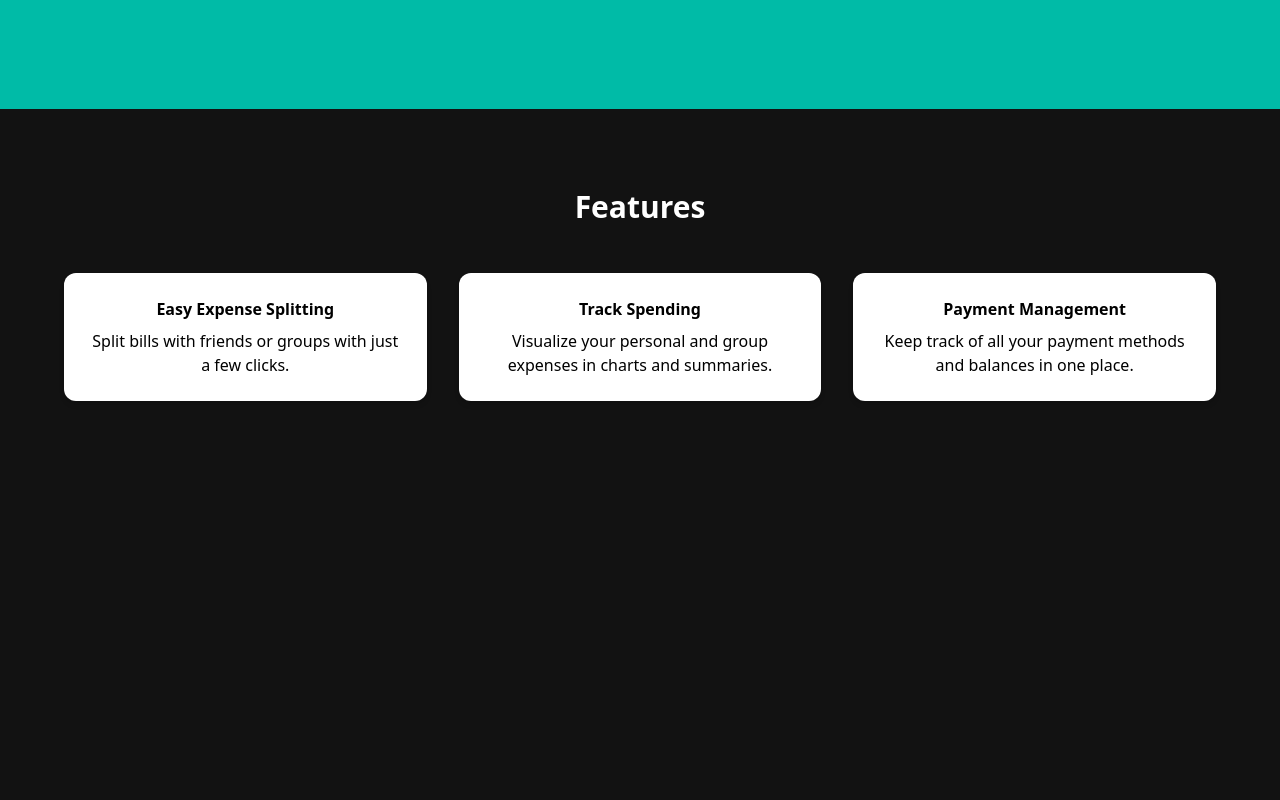
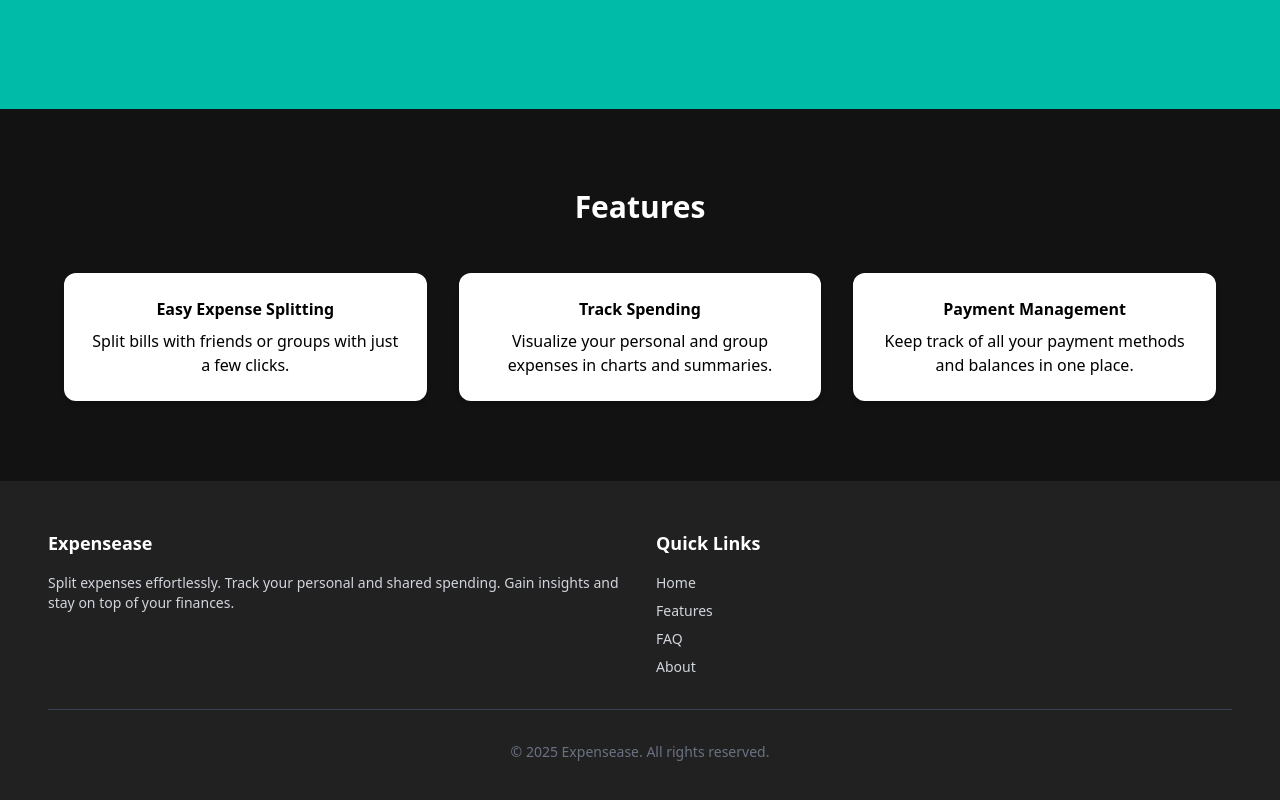
Before and after one commit to praneelbora/expensease, a React (Vite) app in the folder website/: page / in a window 1280 px wide. Shown: the part 429-1229 px from the top of the page. Before the commit the page ends 910 px from the top, so only its background shows below. Built offline with nearby package versions, Linux system fonts and the light colour scheme; no server answers.

Commit message:
UI Fixes, Add Footer

```diff
--- /dev/null
+++ b/website/src/components/Footer.jsx
@@ -0,0 +1,85 @@
+import { Twitter } from "lucide-react";
+import React from "react";
+import { Link } from "react-router-dom";
+
+const Footer = () => {
+    return (
+        <footer className="bg-[#212121] text-gray-300 py-12 px-12">
+            <div className="max-w-full flex flex-col md:flex-row gap-8 justify-between">
+                {/* About Section */}
+                <div className="flex-1">
+                    <h3 className="text-white text-lg font-semibold mb-4">Expensease</h3>
+                    <p className="text-sm">
+                        Split expenses effortlessly. Track your personal and shared spending. Gain insights and stay on top of your finances.
+                    </p>
+                </div>
+
+                {/* Links Section */}
+                <div className="flex-1">
+                    <h3 className="text-white text-lg font-semibold mb-4">Quick Links</h3>
+                    <ul className="space-y-2 text-sm">
+                        <li>
+                            <Link to="/" className="hover:text-white transition">
+                                Home
+                            </Link>
+                        </li>
+                        <li>
+                            <Link to="/features" className="hover:text-white transition">
+                                Features
+                            </Link>
+                        </li>
+                        <li>
+                            <Link to="/faq" className="hover:text-white transition">
+                                FAQ
+                            </Link>
+                        </li>
+                        <li>
+                            <Link to="/about" className="hover:text-white transition">
+                                About
+                            </Link>
+                        </li>
+                    </ul>
+                </div>
+
+
+                {/* <div>
+          <h3 className="text-white text-lg font-semibold mb-4">Connect</h3>
+          <div className="flex gap-4 text-xl">
+            <a
+              href="https://twitter.com/expensease"
+              target="_blank"
+              rel="noopener noreferrer"
+              className="hover:text-white transition"
+            >
+              <svg xmlns="http://www.w3.org/2000/svg" x="0px" y="0px" width="30" height="30" viewBox="0 0 50 50" style={{ fill: "#FFFFFF" }}>
+<path d="M 11 4 C 7.1456661 4 4 7.1456661 4 11 L 4 39 C 4 42.854334 7.1456661 46 11 46 L 39 46 C 42.854334 46 46 42.854334 46 39 L 46 11 C 46 7.1456661 42.854334 4 39 4 L 11 4 z M 11 6 L 39 6 C 41.773666 6 44 8.2263339 44 11 L 44 39 C 44 41.773666 41.773666 44 39 44 L 11 44 C 8.2263339 44 6 41.773666 6 39 L 6 11 C 6 8.2263339 8.2263339 6 11 6 z M 13.085938 13 L 22.308594 26.103516 L 13 37 L 15.5 37 L 23.4375 27.707031 L 29.976562 37 L 37.914062 37 L 27.789062 22.613281 L 36 13 L 33.5 13 L 26.660156 21.009766 L 21.023438 13 L 13.085938 13 z M 16.914062 15 L 19.978516 15 L 34.085938 35 L 31.021484 35 L 16.914062 15 z"></path>
+</svg>
+            </a>
+            <a
+              href="https://www.linkedin.com/company/expensease"
+              target="_blank"
+              rel="noopener noreferrer"
+              className="hover:text-white transition"
+            >
+              🔗
+            </a>
+            <a
+              href="mailto:support@expensease.in"
+              className="hover:text-white transition"
+            >
+              ✉️
+            </a>
+          </div>
+          </div> */}
+            </div>
+
+            <hr className="border-gray-700 my-8" />
+
+            <div className="text-center text-sm text-gray-500">
+                &copy; {new Date().getFullYear()} Expensease. All rights reserved.
+            </div>
+        </footer>
+    );
+};
+
+export default Footer;
--- a/website/src/pages/public/About.jsx
+++ b/website/src/pages/public/About.jsx
@@ -2,6 +2,7 @@ import React from "react";
 import SEO from "../../components/SEO";
 import NavBar from "../../components/NavBar";
 import { Users, DollarSign, Shield } from "lucide-react";
+import Footer from "../../components/Footer";
 
 const About = () => {
   return (
@@ -11,7 +12,7 @@ const About = () => {
         description="Learn more about Expensease, our mission, and how we help you track expenses."
       />
       <NavBar />
-      <div className="min-h-screen bg-[#121212] p-6 pt-[100px]">
+            <div className="min-h-[100dvh] bg-[#121212] p-12 pt-[120px]">
         <div className="max-w-5xl mx-auto text-center space-y-10 text-white">
 
           {/* Hero Section */}
@@ -58,6 +59,7 @@ const About = () => {
 
         </div>
       </div>
+      <Footer />
     </>
   );
 };
--- a/website/src/pages/public/FAQsPage.jsx
+++ b/website/src/pages/public/FAQsPage.jsx
@@ -2,6 +2,7 @@ import React, { useState } from "react";
 import SEO from "../../components/SEO";
 import Navbar from "../../components/NavBar";
 import { ChevronDown, ChevronUp } from "lucide-react";
+import Footer from "../../components/Footer";
 
 const faqs = [
     {
@@ -102,7 +103,7 @@ const FAQ = () => {
                 description="Frequently asked questions about Expensease and how it works."
             />
             <Navbar />
-            <div className="min-h-screen bg-[#121212] p-6 pt-[100px]">
+            <div className="min-h-screen bg-[#121212] p-12 mt-[80px]">
                 <h1 className="text-3xl font-bold text-center mb-12 text-white">
                     Frequently Asked Questions
                 </h1>
@@ -135,6 +136,7 @@ const FAQ = () => {
                     ))}
                 </div>
             </div>
+            <Footer />
         </>
     );
 };
--- a/website/src/pages/public/FeaturesPage.jsx
+++ b/website/src/pages/public/FeaturesPage.jsx
@@ -2,6 +2,7 @@ import React from "react";
 import SEO from "../../components/SEO";
 import NavBar from "../../components/NavBar";
 import { Users, PieChart, Lock, Handshake, DollarSign } from "lucide-react";
+import Footer from "../../components/Footer";
 
 const features = [
     {
@@ -45,7 +46,7 @@ const Features = () => {
                 canonical="https://www.expensease.in/features"
             />
             <NavBar />
-            <div className="min-h-screen bg-[#121212] p-6 pt-[100px]">
+            <div className="min-h-[100dvh] bg-[#121212] p-12 pt-[120px]">
                 <h1 className="text-4xl font-bold text-center mb-12 text-white">Features</h1>
                 <div className="max-w-6xl mx-auto grid sm:grid-cols-1 md:grid-cols-2 lg:grid-cols-3 gap-8">
                     {features.map((feature, i) => (
@@ -60,6 +61,7 @@ const Features = () => {
                     ))}
                 </div>
             </div>
+            <Footer />
         </>
     );
 };
--- a/website/src/pages/public/LandingPage.jsx
+++ b/website/src/pages/public/LandingPage.jsx
@@ -3,6 +3,7 @@ import { Link } from "react-router-dom";
 import Cookies from "js-cookie";
 import SEO from "../../components/SEO";
 import NavBar from "../../components/NavBar";
+import Footer from "../../components/Footer";
 
 const LandingPage = () => {
     const userToken = Cookies.get("userToken"); // or whatever key you use
@@ -68,6 +69,7 @@ const LandingPage = () => {
                     </div>
                 </div>
             </section>
+            <Footer />
         </>
     );
 };
```
